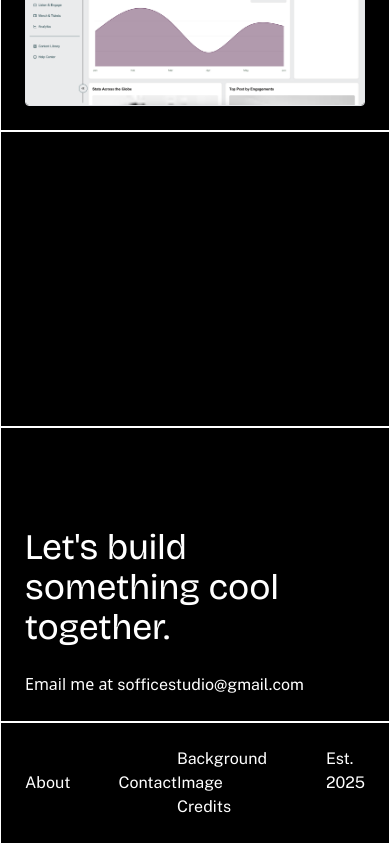
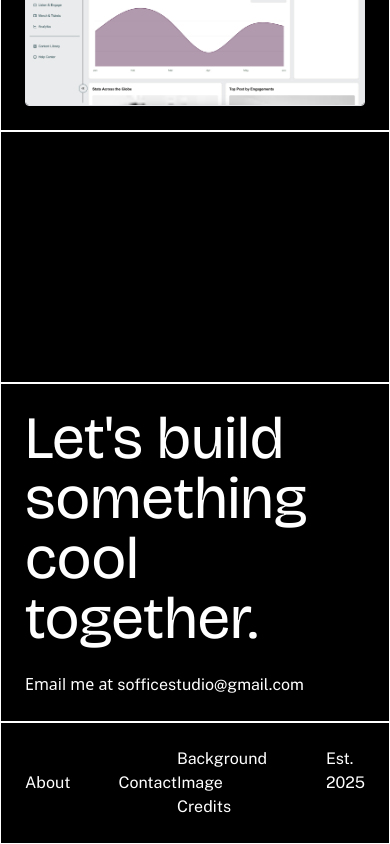
Before and after one commit to ValentinaValverde/sofficestudio, a Next.js app: page / in a window 390 px wide. Shown: the part 1858-2702 px from the top of the page. Built offline with nearby package versions, Linux system fonts and the light colour scheme.

Commit message:
keep 6xl font size for mobile :)

```diff
--- a/components/home/ContactSection.tsx
+++ b/components/home/ContactSection.tsx
@@ -2,7 +2,7 @@ export default function ContactSection() {
   return (
     <div className="flex flex-col flex-col-reverse md:flex-row justify-between items-center min-h-[70vh]">
       <div className="p-6 border border-white h-full w-full md:w-1/2 space-y-6 flex flex-col justify-end">
-        <p className="text-4xl md:text-6xl !font-mono">
+        <p className="text-6xl !font-mono">
           Let&apos;s build something cool together.{' '}
         </p>
 
```
